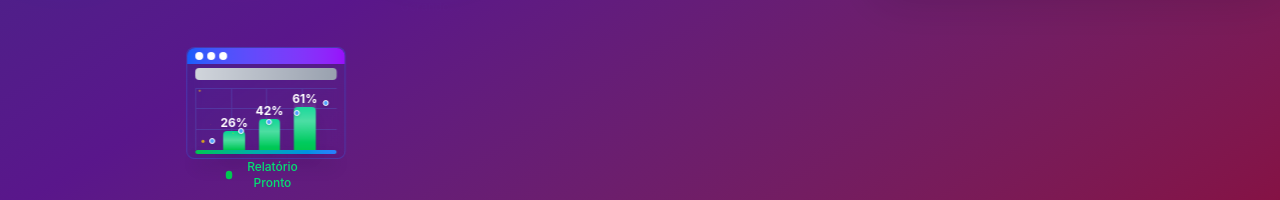
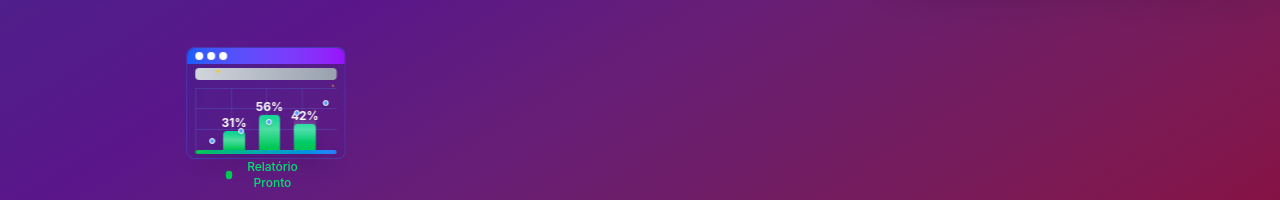
Before and after one commit to felipe0oLiveira/relatorio-express, a Next.js app in the folder frontend/: page / in a window 1280 px wide. Shown: the part 581-781 px from the top of the page. Built offline with nearby package versions, Linux system fonts and the light colour scheme.

Commit message:
fix: landing page - correção erro de hidratação na animação 3D

```diff
--- a/frontend/src/components/HeroSection.tsx
+++ b/frontend/src/components/HeroSection.tsx
@@ -7,6 +7,17 @@ import { ImageWithFallback } from "./ImageWithFallback";
 
 // Componente de animação 3D do relatório melhorado
 const Chart3DAnimation = () => {
+  // Valores fixos para evitar erro de hidratação
+  const barValues = [31, 56, 42]; // Valores fixos em vez de Math.random()
+  const particlePositions = [
+    { left: 20, top: 30 },
+    { left: 80, top: 60 },
+    { left: 40, top: 20 },
+    { left: 70, top: 80 },
+    { left: 10, top: 50 },
+    { left: 90, top: 40 }
+  ];
+
   return (
     <div className="relative w-40 h-28 mx-auto">
       {/* Container 3D do relatório */}
@@ -90,8 +101,8 @@ const Chart3DAnimation = () => {
                   width: '15%',
                   height: '0%'
                 }}
-                initial={{ height: "0%" }}
-                animate={{ height: `${30 + i * 20}%` }}
+                              initial={{ height: "0%" }}
+              animate={{ height: `${barValues[i]}%` }}
                 transition={{
                   duration: 1.2,
                   delay: 1.5 + i * 0.3,
@@ -117,7 +128,7 @@ const Chart3DAnimation = () => {
                   animate={{ opacity: 1, y: 0 }}
                   transition={{ delay: 2.5 + i * 0.3 }}
                 >
-                  {Math.floor(Math.random() * 50) + 20}%
+                  {barValues[i]}%
                 </motion.div>
               </motion.div>
             ))}
@@ -165,17 +176,17 @@ const Chart3DAnimation = () => {
           </div>
 
           {/* Partículas de processamento */}
-          {[...Array(6)].map((_, i) => (
+          {particlePositions.map((pos, i) => (
             <motion.div
               key={i}
               className="absolute w-1 h-1 bg-yellow-400 rounded-full"
               style={{
-                left: `${Math.random() * 100}%`,
-                top: `${Math.random() * 100}%`
+                left: `${pos.left}%`,
+                top: `${pos.top}%`
               }}
               animate={{
                 y: [0, -15, 0],
-                x: [0, Math.random() * 8 - 4, 0],
+                x: [0, (i % 3 - 1) * 4, 0], // Movimento fixo baseado no índice
                 opacity: [0, 1, 0],
                 scale: [0, 1, 0]
               }}
```
